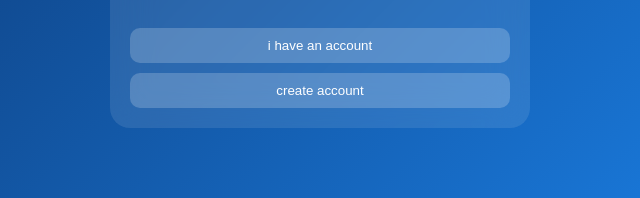
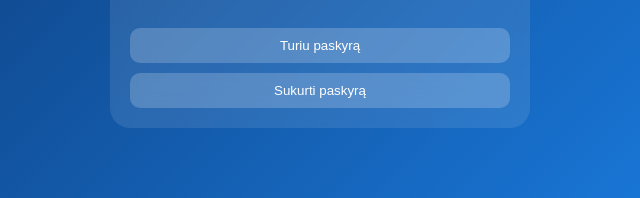
Before and after one commit to mathexa/mathexa.github.io, a plain HTML site: page index.html in a window 1280 px wide. Shown: the part 377-575 px from the top of the page, 320-960 px from the left. Drawn offline with Linux system fonts and the light colour scheme.

Commit message:
Update index.html

```diff
--- a/index.html
+++ b/index.html
@@ -13,8 +13,8 @@
 <!-- LANDING -->
 <div id="landing" class="screen active">
   <h1>Mathexa</h1>
-  <button onclick="showScreen('auth')">i have an account</button>
-  <button onclick="showScreen('auth')">create account</button>
+  <button onclick="showScreen('auth')">Turiu paskyrą</button>
+  <button onclick="showScreen('auth')">Sukurti paskyrą</button>
 </div>
 
 <!-- AUTH -->
```
